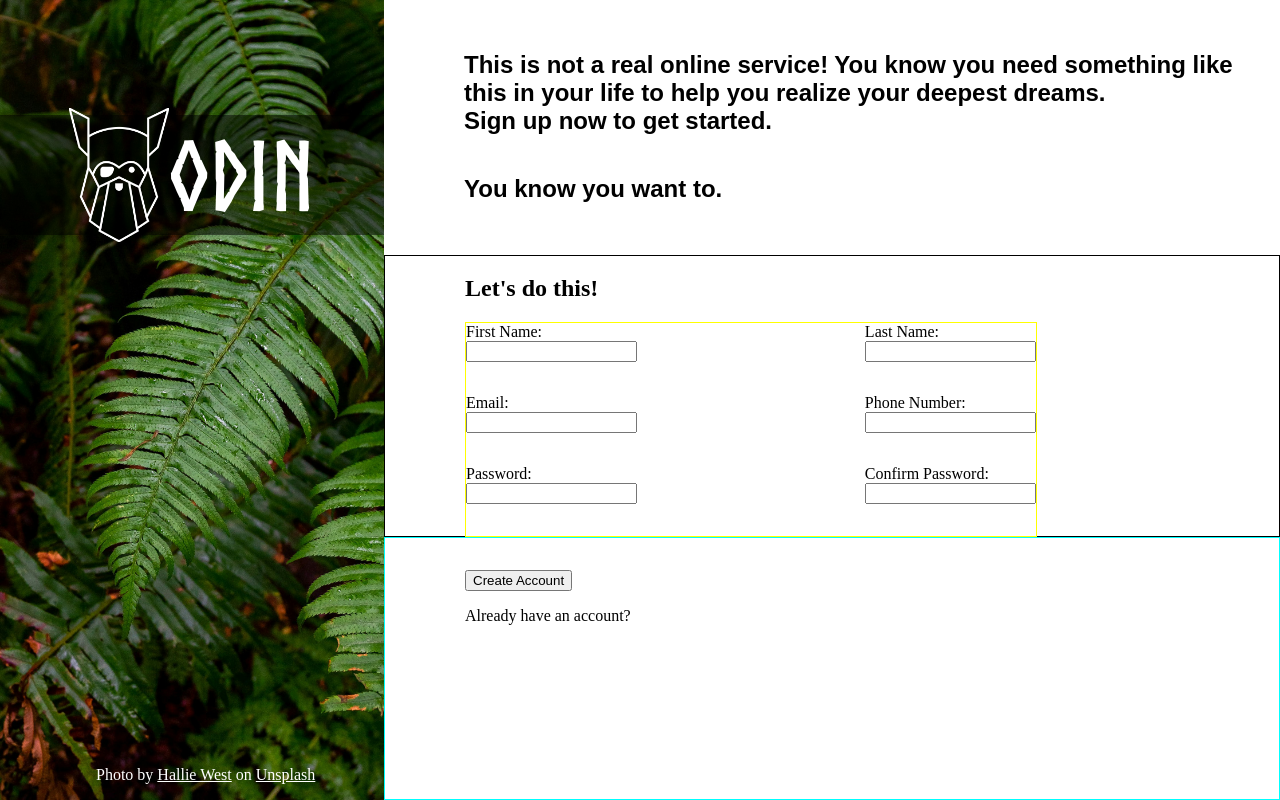
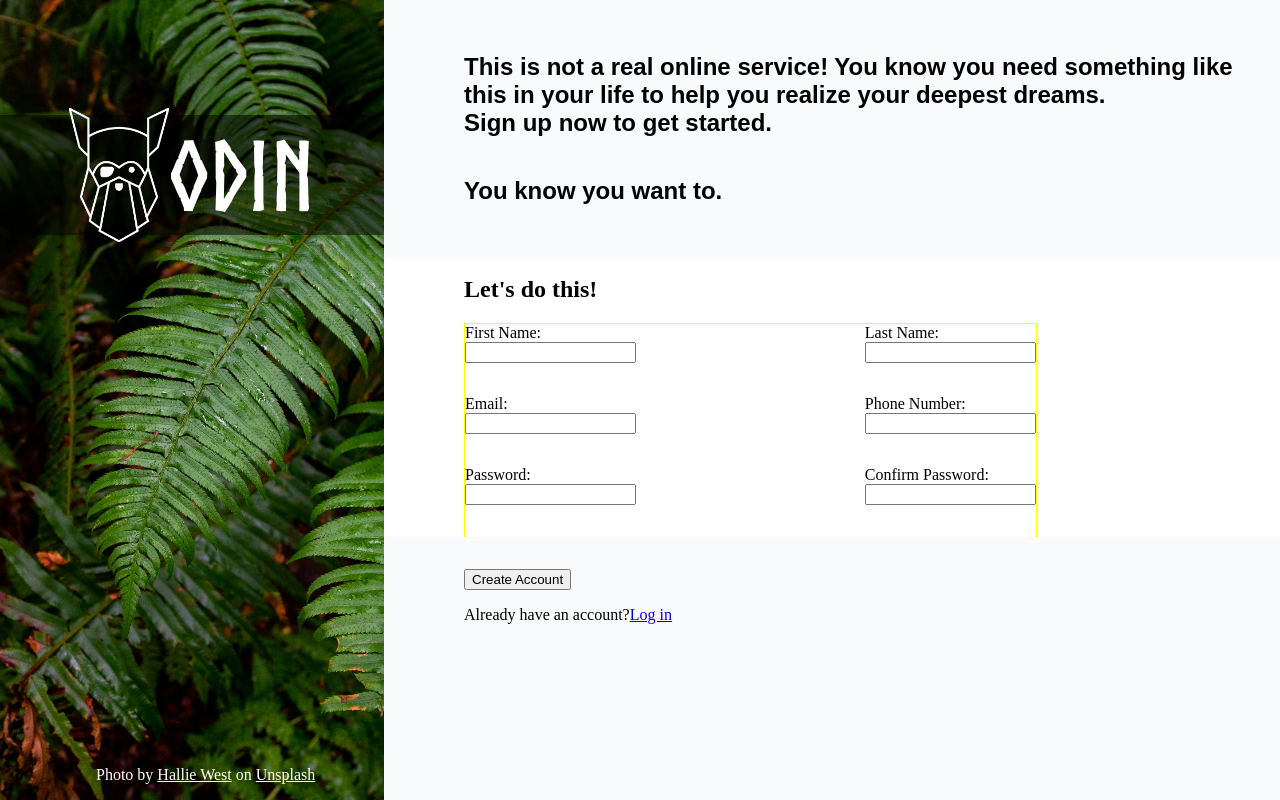
Before and after one commit to ricardoardi/sign-up-form, a plain HTML site: page index.html in a window 1280 px wide. Drawn offline with Linux system fonts and the light colour scheme.

Commit message:
add background color and box shadow

```diff
--- a/index.html
+++ b/index.html
@@ -13,7 +13,7 @@
             <h1>ODIN</h1>
         </div>
         <div class="credit-container">
-            <p class="credit">Photo by <a href="https://unsplash.com/@haliewestphoto">Hallie West</a> on <a href="https://unsplash.com/photos/green-leaf-plant-in-close-up-photography-25xggax4bSA">Unsplash</a></p>
+            <p class="credit">Photo by <a href="https://unsplash.com/@haliewestphoto" class="credit-links">Hallie West</a> on <a class="credit-links" href="https://unsplash.com/photos/green-leaf-plant-in-close-up-photography-25xggax4bSA">Unsplash</a></p>
         </div>
     </div>
     <div class="right-side">
--- a/styles.css
+++ b/styles.css
@@ -53,7 +53,10 @@ h1{
     color: white;
     font-size: 1rem;
 }
-a{
+.credit-links:link{
+    color: white;
+}
+.credit-links:visited{
     color: white;
 }
 .credit-container{
@@ -68,20 +71,21 @@ a{
     justify-content: flex-end;
     padding-left: 5em;
     padding-bottom: 2em;
+    background-color: #f9fafb;
 
 }
 .mid-container{
-    border: 1px solid black;
     height: 35%;
     display: flex;
     flex-direction: column;
     padding-left: 5em;
+    box-shadow: 2px 5px #e4e5e6;
 }
 .bot-container{
-    border: 1px solid aqua;
     height: 33%;
     padding-left: 5em;
     padding-top: 2em;
+    background-color: #f9fafb;
 }
 .top-title-1, .top-title-2{
     font-family: Arial, Helvetica, sans-serif;
```
